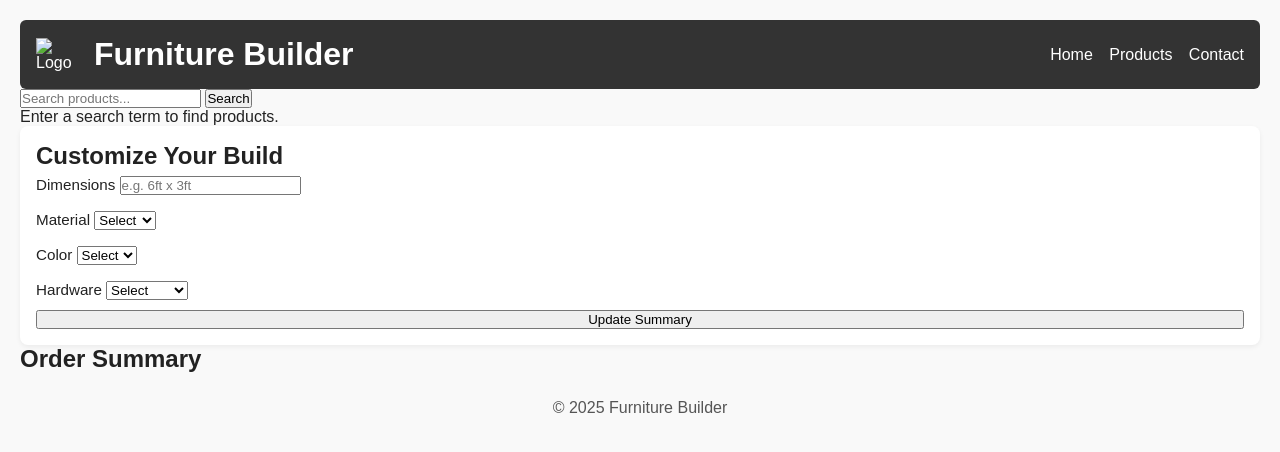
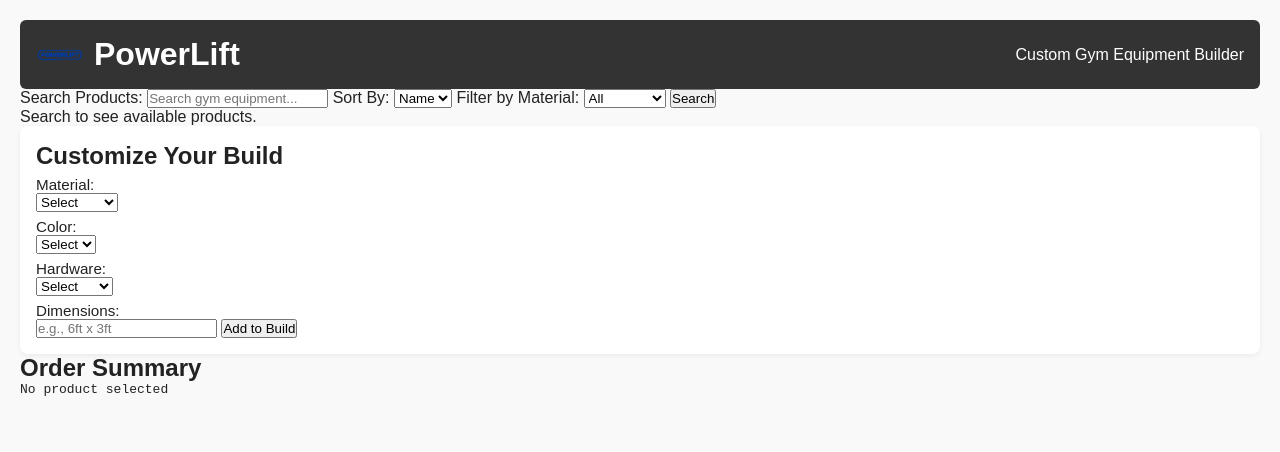
Before and after one commit to ScarletKing02/PowerLift-Doors, a plain HTML site: page index.html in a window 1280 px wide. Drawn offline with Linux system fonts and the light colour scheme.

Commit message:
Update index.html

```diff
--- a/index.html
+++ b/index.html
@@ -2,90 +2,84 @@
 <html lang="en">
 <head>
   <meta charset="UTF-8" />
-  <meta name="viewport" content="width=device-width, initial-scale=1.0" />
-  <title>Custom Furniture Builder</title>
+  <meta name="viewport" content="width=device-width, initial-scale=1.0"/>
+  <title>PowerLift - Custom Gym Equipment Builder</title>
   <link rel="stylesheet" href="style.css" />
 </head>
 <body>
   <header>
     <div class="logo-title">
-      <img src="logo.png" alt="Logo" class="logo" />
-      <h1>Furniture Builder</h1>
+      <img src="powerlift.png" alt="PowerLift Logo" class="logo"/>
+      <h1>PowerLift</h1>
     </div>
-    <nav>
-      <a href="#">Home</a>
-      <a href="#">Products</a>
-      <a href="#">Contact</a>
-    </nav>
+    <p>Custom Gym Equipment Builder</p>
   </header>
 
-  <!-- Search -->
-  <section class="search-filter">
-    <input type="text" id="searchInput" placeholder="Search products..." />
-    <button id="searchButton">Search</button>
-  </section>
+  <main>
+    <section class="controls">
+      <form id="search-form">
+        <label for="search-input">Search Products:</label>
+        <input type="text" id="search-input" placeholder="Search gym equipment..." />
 
-  <!-- Results -->
-  <section id="results" aria-live="polite">
-    <p class="initial-message">Enter a search term to find products.</p>
-  </section>
+        <label for="sort-select">Sort By:</label>
+        <select id="sort-select">
+          <option value="name">Name</option>
+          <option value="price">Price</option>
+        </select>
 
-  <!-- Customization -->
-  <section class="customization">
-    <h2>Customize Your Build</h2>
-    <form id="customizationForm">
-      <label>
-        Dimensions
-        <input type="text" id="dimension-input" placeholder="e.g. 6ft x 3ft" />
-      </label>
+        <label for="material-filter">Filter by Material:</label>
+        <select id="material-filter">
+          <option value="">All</option>
+          <option value="steel">Steel</option>
+          <option value="aluminum">Aluminum</option>
+          <option value="wood">Wood</option>
+        </select>
 
-      <label>
-        Material
-        <select id="material-select">
-          <option value="">Select</option>
-          <option value="Wood">Wood</option>
-          <option value="Metal">Metal</option>
-          <option value="Plastic">Plastic</option>
-        </select>
-      </label>
+        <button type="submit">Search</button>
+      </form>
+    </section>
 
-      <label>
-        Color
-        <select id="color-select">
-          <option value="">Select</option>
-          <option value="Brown">Brown</option>
-          <option value="Black">Black</option>
-          <option value="White">White</option>
-        </select>
-      </label>
+    <section class="results">
+      <div id="status-message" aria-live="polite">Search to see available products.</div>
+      <div id="products-grid" class="products-grid"></div>
+    </section>
 
-      <label>
-        Hardware
-        <select id="hardware-select">
-          <option value="">Select</option>
-          <option value="Steel">Steel</option>
-          <option value="Aluminum">Aluminum</option>
-          <option value="Brass">Brass</option>
-        </select>
-      </label>
+    <section class="customization">
+      <h2>Customize Your Build</h2>
+      <label for="material-select">Material:</label>
+      <select id="material-select">
+        <option value="">Select</option>
+        <option value="steel">Steel</option>
+        <option value="aluminum">Aluminum</option>
+        <option value="wood">Wood</option>
+      </select>
 
-      <button type="submit">Update Summary</button>
-    </form>
-  </section>
+      <label for="color-select">Color:</label>
+      <select id="color-select">
+        <option value="">Select</option>
+        <option value="black">Black</option>
+        <option value="red">Red</option>
+        <option value="blue">Blue</option>
+      </select>
 
-  <!-- Order Summary -->
-  <section class="checkout">
-    <h2>Order Summary</h2>
-    <div id="orderSummary" style="display: none;">
-      <h3 id="productName"></h3>
-      <p id="productSummary"></p>
-      <p id="summaryDetails"></p>
-    </div>
-  </section>
+      <label for="hardware-select">Hardware:</label>
+      <select id="hardware-select">
+        <option value="">Select</option>
+        <option value="standard">Standard</option>
+        <option value="premium">Premium</option>
+      </select>
 
-  <footer>
-    <p>&copy; 2025 Furniture Builder</p>
-  </footer>
+      <label for="dimension-input">Dimensions:</label>
+      <input type="text" id="dimension-input" placeholder="e.g., 6ft x 3ft" />
+
+      <button id="add-to-build">Add to Build</button>
+    </section>
+
+    <section class="summary">
+      <h2>Order Summary</h2>
+      <pre id="order-summary-text">No product selected</pre>
+    </section>
+  </main>
 
   <script src="script.js"></script>
 </body>
```
